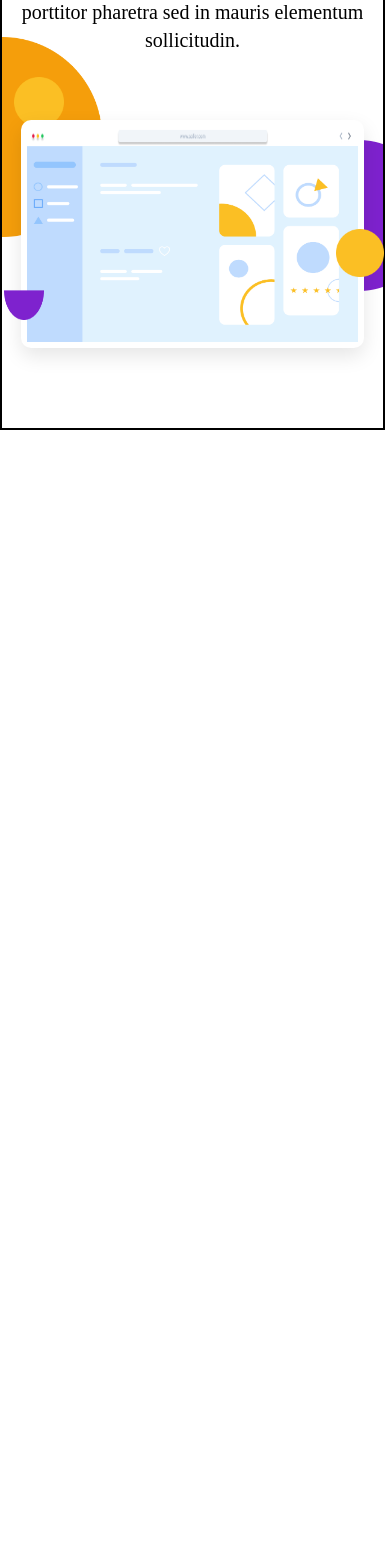
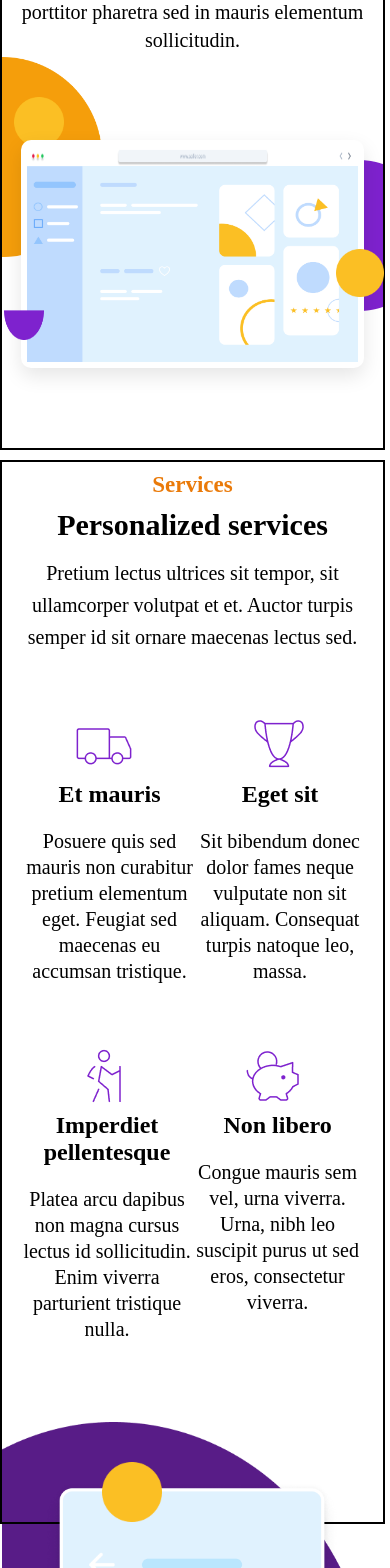
Before and after one commit to RaviPrajapat123/soller, a React (Vite) app: page / in a window 390 px wide. Shown: the part 1240-2808 px from the top of the page. Before the commit the page ends 1670 px from the top, so only its background shows below. Built offline with nearby package versions, Linux system fonts and the light colour scheme.

Commit message:
section 3 chnages

```diff
--- a/src/App.jsx
+++ b/src/App.jsx
@@ -20,12 +20,12 @@ function App() {
         <Header/>
         <Section_1/>
         <Section_2/>
-        {/* <Section_3/>
-        <Section_4/>
+         <Section_3/>
+        {/* <Section_4/>
         <Section_5/>
         <Section_6/>
         <Section_7/>
-        <Footerr/>  */}
+        <Footerr/>   */}
         </div>
         )
 
--- a/src/MyName.css
+++ b/src/MyName.css
@@ -825,8 +825,7 @@ button:hover{
 
 .section_2_title span{
     font-size: 20px;
-    font-weight: bold;
-    color: #ea7a09;
+
 }
 .section_2_title p{
     font-size: 20px;
@@ -840,12 +839,12 @@ button:hover{
     margin: 100px;
     position: relative;
     width: 90%;
-    background-color: white;
-    box-shadow:  0px 8px 20px rgb(0, 0, 0,0.1) ;
+
+
     border-radius: 10px;
     padding: 6px;
     margin: 0px auto;
-    margin-top: 150px;
+    margin-top: 170px;
     /* z-index: 10; */
 
 }
@@ -860,10 +859,7 @@ button:hover{
     background-color: white;
 
 }
-.section_2_img .section_2_img_2{
-    /* z-index: 1; */
 
-}
 .Ellipse14{
     /* width: 200px;
     height: 700px; */
@@ -917,4 +913,123 @@ button:hover{
 
 
 
+.section_3{
+    display: flex;
+    flex-direction: column-reverse;
+    position: relative;
+    /* justify-content: space-between; */
+    padding: 0px 20px;
+    /* margin-top: 10px; */
+    width: 385px;
+    border: 2px solid;
+    padding-bottom: 180px;
 }
+
+.Recentangle15{
+    position: absolute;
+    left: 0px;
+    bottom: -600px;
+    width:370px;
+    height: 700px;
+    z-index:-1;
+    /* display: none; */
+}
+
+.mobileApp{
+    z-index: 1;
+    position: absolute;
+    top: 1020px;
+    left: 45px;
+    width: 290px;
+    /* display: none; */
+}
+
+.Ellipse17-1{
+    position: absolute;
+  top: 1000px;
+  z-index: 10;
+  width: 60px ;
+  left: 100px;
+
+  /* display: none; */
+  /* display: none; */
+}
+
+.Frame-4{
+    position: absolute;
+    left: 260px;
+    top: 1202px;
+    z-index: 2;
+    /* display: none; */
+    width: 138px;
+}
+
+.Ellipse-18-1{
+    position: absolute;
+    width: 50px;
+  top: 1375px;
+  left: 17px;
+  /* display: none; */
+}
+
+
+.section_3_right{
+    /* border: 2px solid; */
+    width: 100%;
+    margin-top: 10px;
+    display: flex;
+    flex-direction: column;
+    justify-content: center;
+}
+
+.section_3_right span{
+
+    font-size: 23px;
+    text-align: center;
+}
+
+.section_3_right h1{
+    font-size: 30px;
+    text-align: center;
+    margin-top: 10px;
+}
+
+.section_3_right .para{
+    font-size: 20px;
+    margin-top: 15px;
+    line-height: 1.6;
+    text-align: center;
+}
+
+.section_3_right_services{
+    display: flex;
+
+    margin-top: 60px;
+}
+
+
+
+.section_3_right_services p{
+    font-size: 20px;
+    line-height: 1.3;
+    margin-top: 20px;
+    text-align: center;
+}
+.section_3_right_services_left img{
+    margin-left: 50px ;
+
+}
+.section_3_right_services_right img{
+    margin-left: 50px ;
+
+}
+
+
+.section_3_right_services_left h2{
+    text-align: center;
+}
+.section_3_right_services_right h2{
+    text-align: center;
+}
+
+}
```
